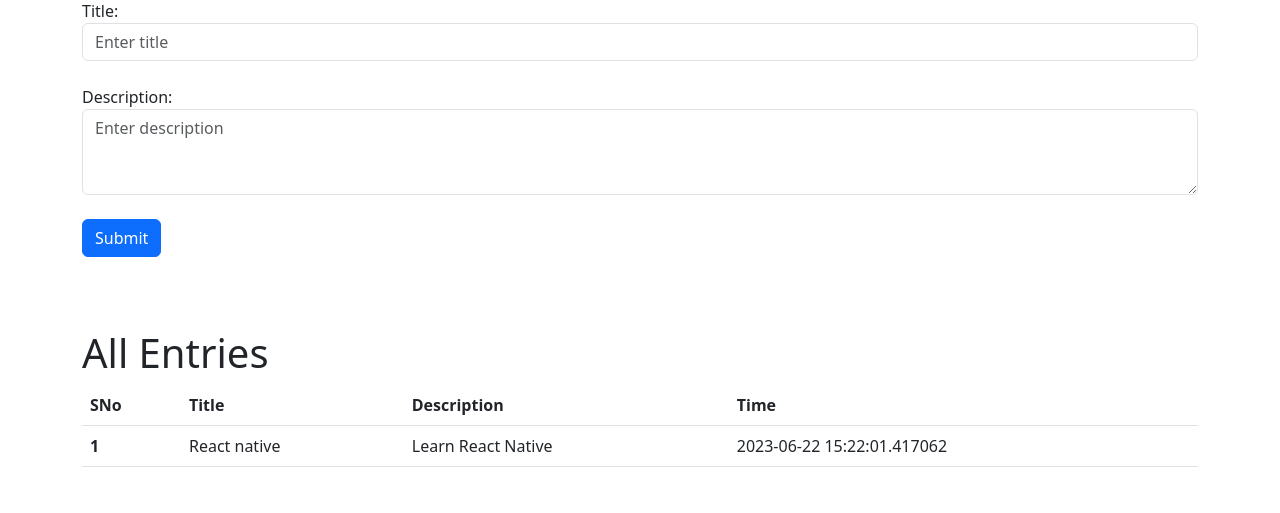
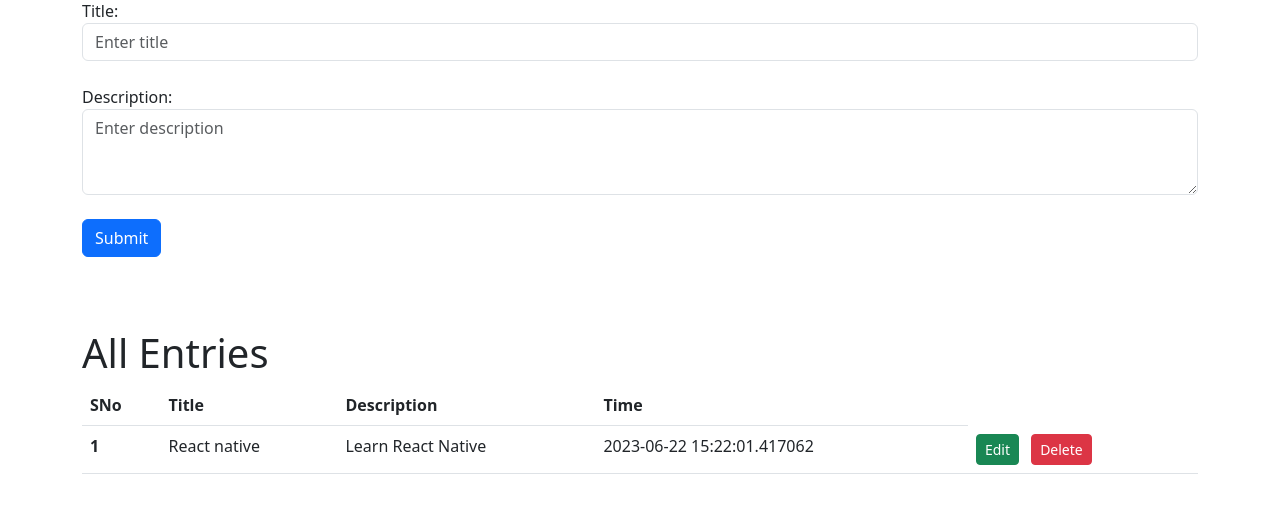
Before and after one commit to paras-017/flask_tutorial, a Flask app: page / in a window 1280 px wide. Shown: the part 143-656 px from the top of the page. Run offline with Flask 3, Linux system fonts and the light colour scheme; data comes from the database, SQL or seed files in the repository; both versions use the stored data as it was after the commit.

Commit message:
Delete Functionaly added

```diff
--- a/app.py
+++ b/app.py
@@ -1,4 +1,4 @@
-from flask import Flask, render_template, request
+from flask import Flask, redirect, render_template, request
 from flask_sqlalchemy import SQLAlchemy
 from datetime import datetime
 
@@ -47,5 +47,18 @@ def show():
     # print(allTodo)
     return 'This is a product page'
 
+@app.route('/edit')
+def edit():
+    # allTodo = Todo.query.all()
+    # print(allTodo)
+    return 'This is a product page'
+
+@app.route('/delete/<int:sno>')
+def delete(sno):
+    todo = Todo.query.filter_by(sno = sno).first()
+    db.session.delete(todo)
+    db.session.commit()
+    return redirect('/')
+
 # if __name__ == '__main__':
 app.run(debug = True)
--- a/templates/index.html
+++ b/templates/index.html
@@ -45,6 +45,17 @@
 <div class="container mt-5">
     <h1>All Entries</h1>
     <table class="table">
+
+        <tbody>
+            {% if allTodo|length==0 %}
+            <div class="alert alert-danger" role="alert">
+             No Record Available .Please add some
+            </div
+              {% else %}
+
+
+
+          {% for todo in allTodo %}
           <thead>
             <tr>
               <th scope="col">SNo</th>
@@ -53,16 +64,18 @@
               <th scope="col">Time</th>
             </tr>
           </thead>
-        <tbody>
-
-          {% for todo in allTodo %}
           <tr>
             <th scope="row">{{ loop.index }}</th>
             <td>{{todo.title}}</td>
             <td>{{todo.description}}</td>
             <td>{{todo.date_created}}</td>
+            <td>
+              <a href="/edit/{{todo.sno}}" type="button"  class="btn btn-success btn-sm">Edit</a>
+              <a href="/delete/{{todo.sno}}" type="button"  class="btn btn-danger btn-sm mx-2">Delete</a>
+            </td>
           </tr>
           {% endfor %}
+          {% endif %}
 
         </tbody>
       </table>
@@ -70,11 +83,11 @@
 
 
     <script src="https://cdn.jsdelivr.net/npm/bootstrap@5.3.0/dist/js/bootstrap.bundle.min.js" integrity="sha384-geWF76RCwLtnZ8qwWowPQNguL3RmwHVBC9FhGdlKrxdiJJigb/j/68SIy3Te4Bkz" crossorigin="anonymous"></script>
-
-    <script>
-      // Disable form submission if there are invalid fields
+<script >
   (function() {
   'use strict';
+
+
     window.addEventListener('load', function() {
       var form = document.getElementById('myForm');
     form.addEventListener('submit', function(event) {
```
Also changed, not shown: templates/script.js (deleted, +0 -13 lines), instance/todo.db. Lines whose indentation alone changed are shown as unchanged.
